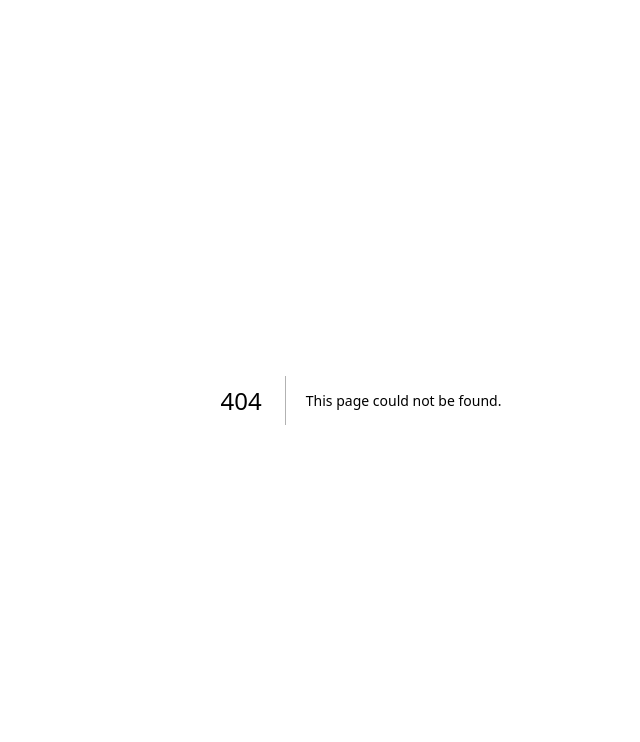
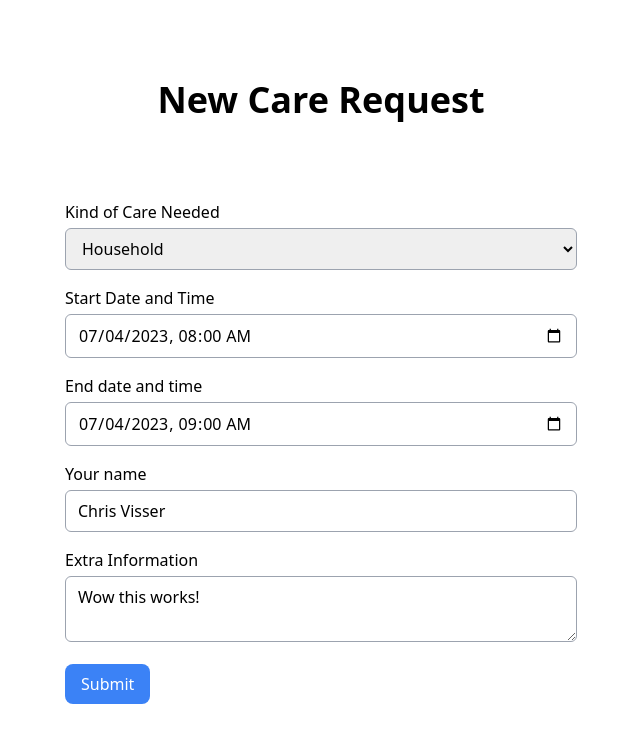
Before and after one commit to chris-visser/elanza-next, a Next.js app: page /new-care-request in a window 1280 px wide. Before the commit this address had no page. Shown: the top 742 px of the page, without its empty margins (279-919 px from the left). Built offline with nearby package versions, Linux system fonts and the light colour scheme.

Commit message:
Story 1: Allow creation of new care requests

```diff
--- /dev/null
+++ b/src/components/Button.tsx
@@ -0,0 +1,18 @@
+import classnames from 'classnames'
+
+const variantClassMap = {
+    primary: 'bg-blue-500 text-white hover:bg-blue-700 active:bg-blue-400',
+    outline: ''
+}
+
+type ButtonProps = React.HTMLProps<HTMLButtonElement> & {
+    children?: React.ReactNode
+    variant?: 'primary' | 'outline'
+    type?: 'button' | 'submit'
+}
+
+export const Button: React.FC<ButtonProps> = ({ children, variant = 'primary', type, ...btnProps }) => (
+    <button type={type} className={classnames('rounded-lg px-4 py-2', variantClassMap[variant])} {...btnProps}>
+        {children}
+    </button>
+)
--- a/src/pages/api/hello.ts
+++ /dev/null
@@ -1,13 +0,0 @@
-// Next.js API route support: https://nextjs.org/docs/api-routes/introduction
-import type { NextApiRequest, NextApiResponse } from 'next'
-
-type Data = {
-  name: string
-}
-
-export default function handler(
-  req: NextApiRequest,
-  res: NextApiResponse<Data>
-) {
-  res.status(200).json({ name: 'John Doe' })
-}
--- /dev/null
+++ b/src/pages/api/new-care-request.ts
@@ -0,0 +1,28 @@
+// Next.js API route support: https://nextjs.org/docs/api-routes/introduction
+import type { NextApiRequest, NextApiResponse } from 'next'
+import { CareRequestSchema, CareRequestData  } from '~/schemas/CareRequestSchema'
+
+import { careRequests } from '~/data/careRequests'
+
+export default function handler(
+  req: NextApiRequest,
+  res: NextApiResponse<CareRequestData | { error: string }>
+) {
+
+  console.log(req.method, req.body)
+
+  try {
+    const info = CareRequestSchema.parse(req.body)
+
+    careRequests.push(info)
+
+    res.status(201).json(info)
+    // Not sure how to type. should be ApiError
+    // TODO find proper typing?
+  } catch(err: any) {
+    console.error(err.toString())
+    res.status(400).json({
+      error: err
+    })
+  }
+}
--- /dev/null
+++ b/src/pages/new-care-request.tsx
@@ -0,0 +1,149 @@
+import { useForm } from 'react-hook-form';
+import { zodResolver } from '@hookform/resolvers/zod';
+import { useState } from 'react';
+import { z } from 'zod'
+
+import { CareRequestSchema, CareRequestData } from '~/schemas/CareRequestSchema';
+import { Button } from '~/components/Button';
+
+
+const statusMap = {
+    idle: 'Submit',
+    loading: 'Saving',
+    error: 'Error occurred',
+    success: 'Info sent!'
+}
+
+export default function CareRequest() {
+
+    const [status, setStatus] = useState<keyof typeof statusMap>('idle')
+
+    const { register, handleSubmit, formState: { errors } } = useForm<CareRequestData>({
+        resolver: zodResolver(CareRequestSchema),
+    });
+
+    const onSubmit = async (data: CareRequestData) => {
+        fetch(
+            `/api/new-care-request`,
+            {
+                body: JSON.stringify(data),
+                headers: {
+                    'Content-Type': 'application/json',
+                },
+                method: 'POST'
+            }
+        )
+            .catch(e => {
+                setStatus('error')
+            })
+            .then((response) => {
+                if(response?.status !== 201) {
+                    setStatus('error')
+                } else {
+                    setStatus('success')
+                    // UX experience and testing resulted in a 2300ms timeout until form reset on success
+                    setTimeout(() => setStatus('idle'), 2300)
+                }
+            })
+    }
+
+    return (
+        <main className="px-24 w-full max-w-[1200px]">
+            <header className="flex text-center flex-col items-center justify-center min-h-[200px]">
+                <h1 className="text-4xl font-bold">New Care Request</h1>
+            </header>
+
+            <form onSubmit={handleSubmit(onSubmit)} className="max-w-lg mx-auto">
+                <div className="mb-4">
+                    <label htmlFor="kindOfCare" className="block font-medium mb-1">
+                        Kind of Care Needed
+                    </label>
+                    <select
+                        id="kindOfCare"
+                        defaultValue="household"
+                        {...register('kindOfCare')}
+                        className="w-full py-2 px-3 border border-gray-400 rounded-md"
+                    >
+                        <option value="">Select an option</option>
+                        <option value="household">Household</option>
+                        <option value="medical">Medical</option>
+                    </select>
+                    {errors.kindOfCare && (
+                        <span className="text-red-500">{errors.kindOfCare.message}</span>
+                    )}
+                </div>
+                <div className="mb-4">
+                    <label htmlFor="startDate" className="block font-medium mb-1">
+                        Start Date and Time
+                    </label>
+                    <input
+                        type="datetime-local"
+                        id="startsAt"
+                        defaultValue="2023-07-04T08:00"
+                        {...register('startsAt')}
+                        className="w-full py-2 px-3 border border-gray-400 rounded-md"
+                    />
+                    {errors.startsAt && (
+                        <span className="text-red-500">{errors.startsAt.message}</span>
+                    )}
+                </div>
+                <div className="mb-4">
+                    <label htmlFor="endsAt" className="block font-medium mb-1">
+                        End date and time
+                    </label>
+                    <input
+                        type="datetime-local"
+                        id="endsAt"
+                        defaultValue="2023-07-04T09:00"
+                        {...register('endsAt')}
+                        className="w-full py-2 px-3 border border-gray-400 rounded-md"
+                    />
+                    {errors.endsAt && (
+                        <span className="text-red-500">{errors.endsAt.message}</span>
+                    )}
+                </div>
+
+                <div className="mb-4">
+                    <label htmlFor="clientName" className="block font-medium mb-1">
+                        Your name
+                    </label>
+                    <input
+                        type="text"
+                        id="clientName"
+                        defaultValue="Chris Visser"
+                        {...register('clientName')}
+                        className="w-full py-2 px-3 border border-gray-400 rounded-md"
+                    />
+                    {errors.clientName && (
+                        <span className="text-red-500">{errors.clientName.message}</span>
+                    )}
+                </div>
+
+                <div className="mb-4">
+                    <label htmlFor="extraInformation" className="block font-medium mb-1">
+                        Extra Information
+                    </label>
+                    <textarea
+                        id="extraInformation"
+                        defaultValue="Wow this works!"
+                        {...register('extraInformation')}
+                        className="w-full py-2 px-3 border border-gray-400 rounded-md"
+                    />
+                    {errors.extraInformation && (
+                        <span className="text-red-500">{errors.extraInformation.message}</span>
+                    )}
+                </div>
+
+                <Button type="submit">
+                    {statusMap[status]}
+                </Button>
+                {status === 'success' && (
+                    <p className="text-green-600 text-lg mt-2">Form successfully sent. Check overview</p>
+                )}
+                {status === 'error' && (
+                    <p className="text-red-600 text-lg mt-2">Some error occurred</p>
+                )}
+            </form>
+        </main>
+    )
+}
--- /dev/null
+++ b/src/schemas/CareRequestSchema.ts
@@ -0,0 +1,16 @@
+import { z } from 'zod';
+
+export const CareRequestSchema = z.object({
+    kindOfCare: z.enum(['household', 'medical']),
+    startsAt: z.string(),
+    endsAt: z.string(),
+    clientName: z.string().nonempty(),
+    extraInformation: z.string().optional(),
+    status: z.enum(['open', 'closed']).optional(),
+});
+
+export type CareRequestData = z.TypeOf<typeof CareRequestSchema>
+
+export type CareRequestRecord = {
+    id: string
+} & CareRequestData
--- a/src/styles/globals.css
+++ b/src/styles/globals.css
@@ -15,13 +15,3 @@
     --background-end-rgb: 0, 0, 0;
   }
 }
-
-body {
-  color: rgb(var(--foreground-rgb));
-  background: linear-gradient(
-      to bottom,
-      transparent,
-      rgb(var(--background-end-rgb))
-    )
-    rgb(var(--background-start-rgb));
-}
```
Also changed, not shown: package.json (+6 -1 lines), 1 other file (tests, documents, lock files or other folders).
